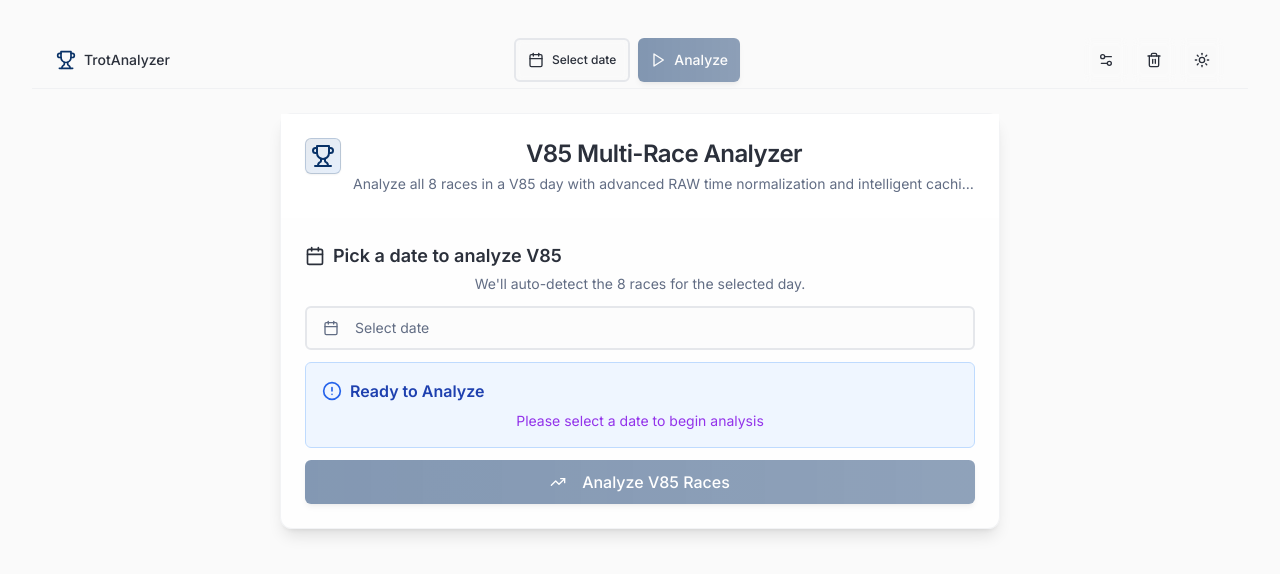
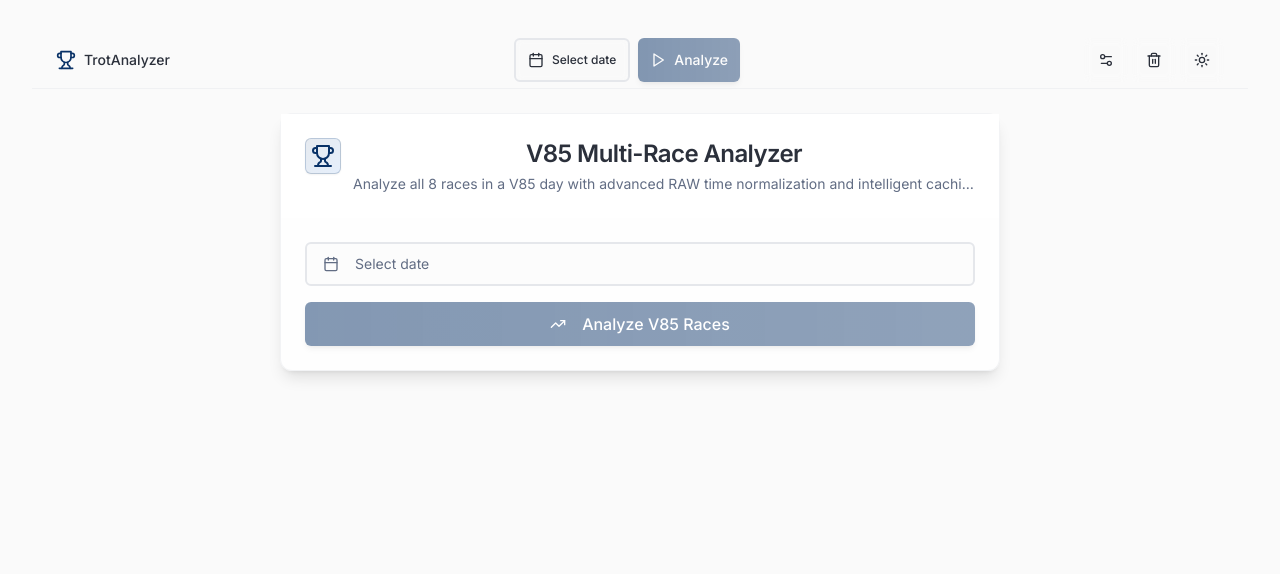
Before and after one commit to rexade/race-whisperer-predict, a React (Vite) app: page / in a window 1280 px wide. Shown: the top 574 px of the page. Built offline with nearby package versions, Linux system fonts and the light colour scheme.

Commit message:
Update V75Input.tsx

```diff
--- a/src/components/v75/components/V75Input.tsx
+++ b/src/components/v75/components/V75Input.tsx
@@ -1,10 +1,8 @@
 
 import React from 'react';
-import { Calendar, TrendingUp, AlertCircle } from "lucide-react";
-import { format } from "date-fns";
+import { TrendingUp } from "lucide-react";
 import { Button } from "@/components/ui/button";
 import V75DatePicker from "../V75DatePicker";
-import StatusCard from "../../shared/analyzer/StatusCard";
 
 interface V75InputProps {
   selectedDate: Date | undefined;
@@ -20,68 +18,16 @@ const V75Input: React.FC<V75InputProps> = ({
   loading
 }) => {
   return (
-    <div className="space-y-3">
-      {/* Mobile-first date selection */}
+    <div className="space-y-4">
+      {/* Simple date selection */}
       <div>
-        <h3 className="text-base sm:text-lg font-semibold mb-1 flex items-center gap-2">
-          <Calendar className="h-4 w-4 sm:h-5 sm:w-5" />
-          Pick a date to analyze V85
-        </h3>
-        <p className="text-sm text-muted-foreground mb-3">We'll auto-detect the 8 races for the selected day.</p>
         <V75DatePicker
           selectedDate={selectedDate}
           onDateSelect={onDateSelect}
         />
-        {/* Compact helper on mobile */}
-        {selectedDate && (
-          <p className="sm:hidden text-xs text-muted-foreground mt-2">
-            Selected: {format(selectedDate, 'MMM d, yyyy')}
-          </p>
-        )}
       </div>
 
-      {/* Selected date status - compact on mobile */}
-      {/* Selected date status - desktop only */}
-      <div className="hidden sm:block">
-        {selectedDate && (
-          <StatusCard type="info" title="Date Selected">
-            <div className="text-sm text-blue-700">
-              <div className="flex items-start gap-2">
-                <AlertCircle className="h-4 w-4 flex-shrink-0 mt-0.5" />
-                <div>
-                  <div className="font-medium">{format(selectedDate, 'MMM d, yyyy')}</div>
-                  <div className="text-xs text-blue-600 mt-1">
-                    Tap "Analyze V85" to check for races
-                  </div>
-                </div>
-              </div>
-            </div>
-          </StatusCard>
-        )}
-      </div>
-
-      {/* Analysis status and button */}
-      <div className="space-y-3">
-      {/* Analysis status - desktop only */}
-      <div className="hidden sm:block">
-        <StatusCard type="info" title="Ready to Analyze">
-          <div className="text-sm text-purple-700">
-            {selectedDate ? (
-              <div>
-                <div className="font-medium">{format(selectedDate, 'PPP')}</div>
-                <div className="text-xs text-purple-600 mt-1">
-                  System will auto-detect V85 races for this date
-                </div>
-              </div>
-            ) : (
-              <div className="text-purple-600">
-                Please select a date to begin analysis
-              </div>
-            )}
-          </div>
-        </StatusCard>
-      </div>
-
+      {/* Analyze button */}
       <Button
         onClick={onAnalyze}
         disabled={loading || !selectedDate}
@@ -89,9 +35,8 @@ const V75Input: React.FC<V75InputProps> = ({
         size="lg"
       >
         <TrendingUp className="h-4 w-4 mr-2" />
-          {loading ? "Analyzing V85…" : "Analyze V85 Races"}
+        {loading ? "Analyzing…" : "Analyze V85 Races"}
       </Button>
-      </div>
     </div>
   );
 };
```
Lines whose indentation alone changed are shown as unchanged.
